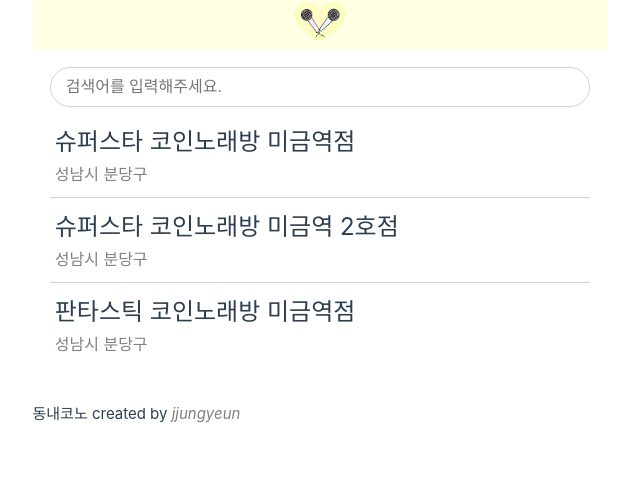
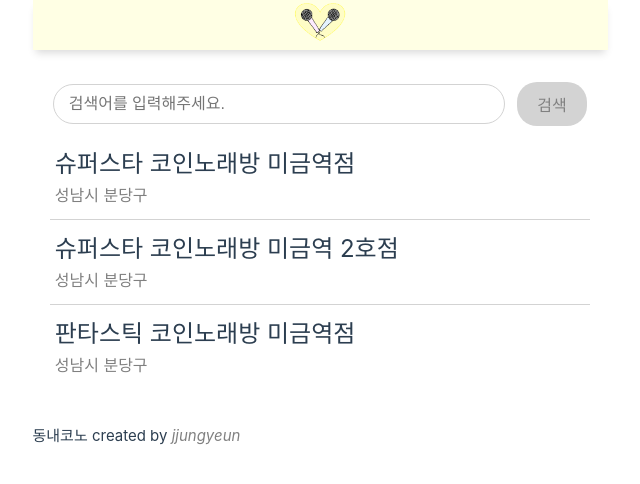
Before and after one commit to jjungyeun/CONO-FE, a Vue app: page /search in a window 1280 px wide. Shown: the top 484 px of the page, without its empty margins (320-960 px from the left). Built offline with nearby package versions, Linux system fonts and the light colour scheme.

Commit message:
feat #3 - 헤더 아래에 그림자 추가

```diff
--- a/src/components/SearchPage.vue
+++ b/src/components/SearchPage.vue
@@ -1,6 +1,15 @@
 <template>
   <div id="search-page">
-    <input v-model="searchQuery" placeholder="검색어를 입력해주세요." />
+    <table>
+      <tr>
+        <td style="width: 85%">
+          <input v-model="searchQuery" placeholder="검색어를 입력해주세요." autocomplete="off" />
+        </td>
+        <td style="width: 15%">
+          <button @click="search()">검색</button>
+        </td>
+      </tr>
+    </table>
     <ul>
       <li v-for="(cono, idx) in conoList" v-bind:key="cono.id">
         <SearchElement v-bind:cono="cono" v-bind:isLast="idx == conoList.length - 1" />
@@ -38,6 +47,11 @@ export default {
         }
       ]
     }
+  },
+  methods: {
+    search() {
+      alert(this.searchQuery)
+    }
   }
 }
 </script>
@@ -58,8 +72,12 @@ ul {
 div {
   padding-left: 3%;
   padding-right: 3%;
-  margin-top: 3%;
+  margin-top: 5%;
   margin-bottom: 5%;
+}
+
+table {
+  width: 100%;
 }
 
 input {
@@ -75,4 +93,20 @@ input:focus {
   border-color: aqua;
   outline: none;
 }
+
+button {
+  width: 90%;
+  margin-left: 10%;
+  padding: 10px;
+  background-color: lightgray;
+  border-radius: 20px;
+  border: none;
+  font-size: medium;
+  color: gray;
+}
+
+button:hover {
+  background-color: gray;
+  color: black;
+}
 </style>
--- a/src/components/common/MyHeader.vue
+++ b/src/components/common/MyHeader.vue
@@ -24,5 +24,6 @@ header {
   text-align: center;
   height: 50px;
   padding: 0 16px;
+  box-shadow: 0 6px 8px -3px rgba(0, 0, 0, 0.15);
 }
 </style>
```
